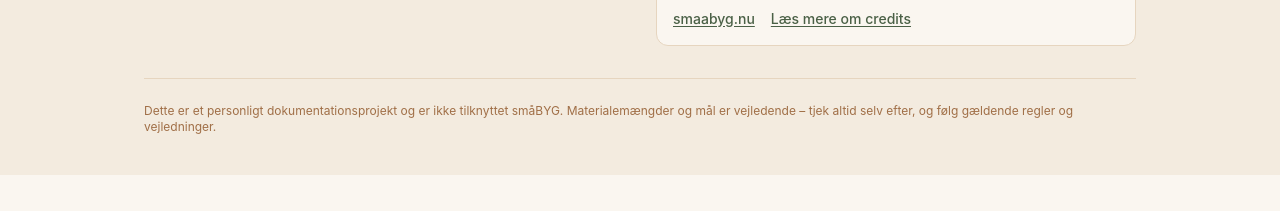
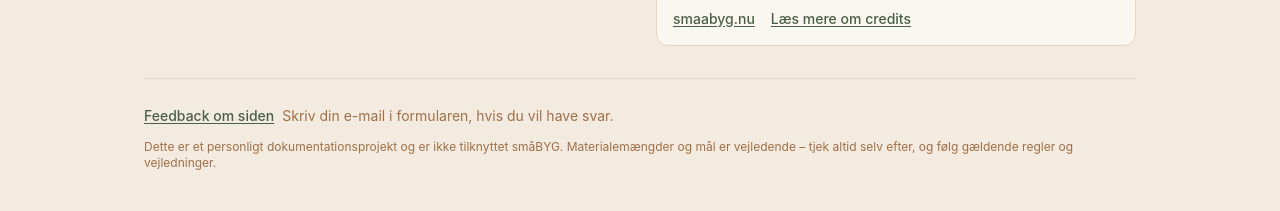
Before and after one commit to rastermanden/build-a-tinyhouse, an Astro site: page /build-a-tinyhouse/ in a window 1280 px wide. Shown: the part 2496-2707 px from the top of the page. Before the commit the page ends 2671 px from the top, so only its background shows below. Built offline with nearby package versions, Linux system fonts and the light colour scheme; Astro itself is replaced by a stand-in of ours.

Commit message:
Tilføj feedback-links til byggetrin og footer

```diff
--- /dev/null
+++ b/src/components/FeedbackLink.astro
@@ -0,0 +1,28 @@
+---
+import { feedbackUrl } from '../lib/feedback';
+
+interface Props {
+  // Synlig tekst på linket.
+  tekst: string;
+  // Emne der forudfyldes i formularen (fx trinnets titel).
+  emne: string;
+  // Vis den korte linje om, at man kan skrive sin e-mail for at få svar.
+  visEmailHint?: boolean;
+}
+
+const { tekst, emne, visEmailHint = false } = Astro.props;
+---
+
+<span class="inline-flex flex-wrap items-baseline gap-x-2 gap-y-1 text-sm">
+  <a
+    href={feedbackUrl(emne)}
+    target="_blank"
+    rel="noopener"
+    class="font-medium text-skov-600 underline underline-offset-2 hover:text-skov-700">{tekst}</a
+  >
+  {
+    visEmailHint && (
+      <span class="text-ler-600">Skriv din e-mail i formularen, hvis du vil have svar.</span>
+    )
+  }
+</span>
--- a/src/components/Footer.astro
+++ b/src/components/Footer.astro
@@ -1,5 +1,7 @@
 ---
 import { href } from '../lib/url';
+import { HELE_SIDEN } from '../lib/feedback';
+import FeedbackLink from './FeedbackLink.astro';
 ---
 
 <footer class="mt-16 border-t border-ler-200 bg-ler-100">
@@ -39,9 +41,12 @@ import { href } from '../lib/url';
       </div>
     </div>
 
-    <p class="mt-8 border-t border-ler-200 pt-6 text-xs text-ler-600">
-      Dette er et personligt dokumentationsprojekt og er ikke tilknyttet småBYG. Materialemængder
-      og mål er vejledende – tjek altid selv efter, og følg gældende regler og vejledninger.
-    </p>
+    <div class="mt-8 border-t border-ler-200 pt-6">
+      <FeedbackLink tekst="Feedback om siden" emne={HELE_SIDEN} visEmailHint />
+      <p class="mt-3 text-xs text-ler-600">
+        Dette er et personligt dokumentationsprojekt og er ikke tilknyttet småBYG. Materialemængder
+        og mål er vejledende – tjek altid selv efter, og følg gældende regler og vejledninger.
+      </p>
+    </div>
   </div>
 </footer>
--- /dev/null
+++ b/src/lib/feedback.ts
@@ -0,0 +1,16 @@
+// Ét sted til feedback-formularen: base-URL til Google Forms og id'et på det
+// felt, hvor emnet forudfyldes. Alle feedback-links bygges herfra, så URL og
+// felt-id kun står ét sted.
+const FORM_URL =
+  'https://docs.google.com/forms/d/e/1FAIpQLScCDcK98la9Bnkx1APBer6kvOWjCOgo62Dt_4qEX4dlS_gApw/viewform';
+
+const EMNE_FELT = 'entry.2097547285';
+
+// Emne for feedback, der gælder hele siden (bruges i footeren).
+export const HELE_SIDEN = 'hele siden';
+
+// Bygger formularens URL med emnet forudfyldt. Emnet URL-encodes, så fx
+// mellemrum bliver %20 og "æ" bliver %C3%A6.
+export function feedbackUrl(emne: string): string {
+  return `${FORM_URL}?usp=pp_url&${EMNE_FELT}=${encodeURIComponent(emne)}`;
+}
--- a/src/pages/steps/[slug].astro
+++ b/src/pages/steps/[slug].astro
@@ -5,6 +5,7 @@ import VaerktojsListe from '../../components/VaerktojsListe.astro';
 import Galleri from '../../components/Galleri.astro';
 import StepNav from '../../components/StepNav.astro';
 import BestillingsMail from '../../components/BestillingsMail.astro';
+import FeedbackLink from '../../components/FeedbackLink.astro';
 import materialelister from '../../data/materialelister.json';
 import { lister, STORAGE_KEY } from '../../lib/lister';
 import { href } from '../../lib/url';
@@ -176,6 +177,10 @@ if (erYderbeklaedning) {
         )
       }
     </header>
+
+    <div class="mt-4">
+      <FeedbackLink tekst="Forslag eller fejl i dette trin? Giv feedback" emne={entry.data.titel} />
+    </div>
 
     <section class="prose-tiny mt-8">
       <Content />
```
